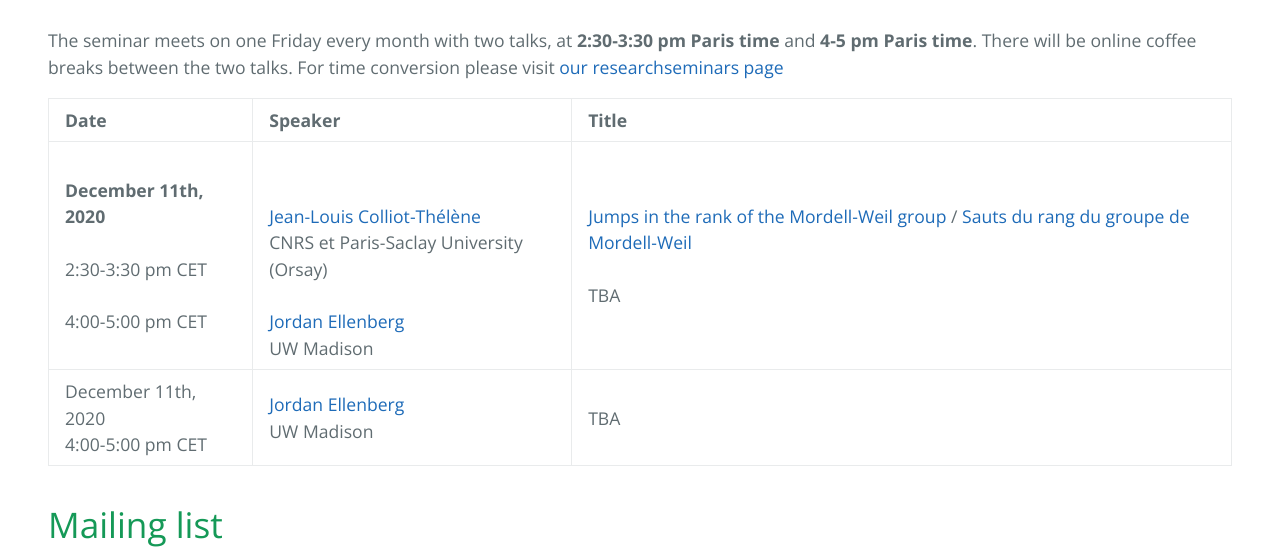
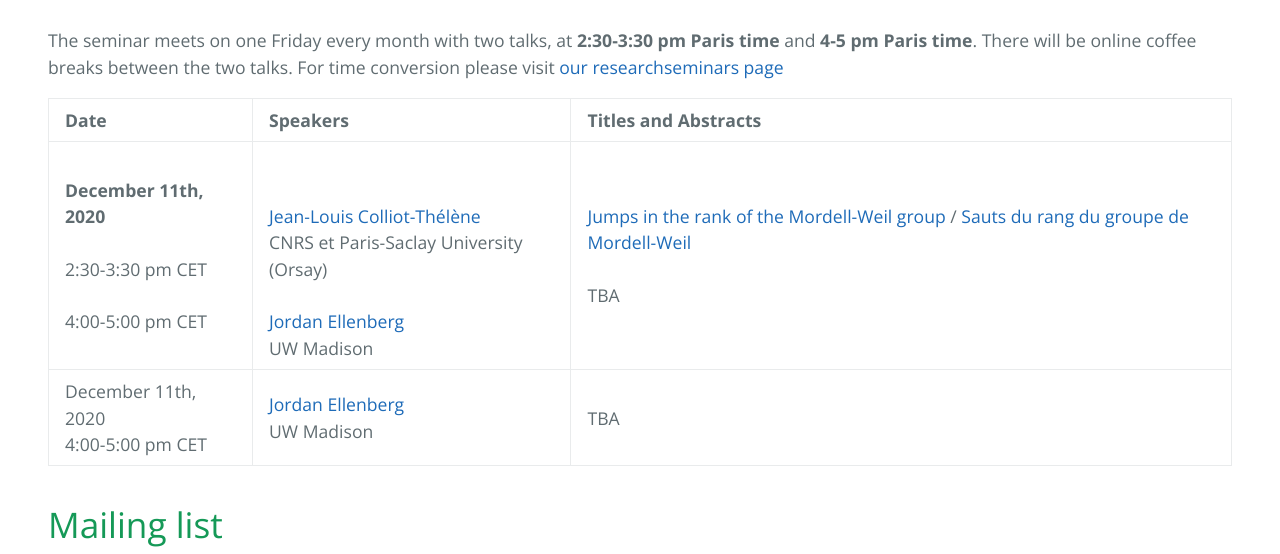
Before and after one commit to zoom-on-rational-points/zoom-on-rational-points.github.io, a Jekyll site: the page built from index.md, in a window 1280 px wide. Shown: the part 830-1384 px from the top of the page. Built offline with Jekyll 4.4.1, drawn with Linux system fonts in a browser that asks for light colours; our own code applies the rules of GitHub Pages for plain Markdown files.

Commit message:
Update index.md

```diff
--- a/index.md
+++ b/index.md
@@ -11,7 +11,7 @@
 The seminar meets on one Friday every month with two talks, at **2:30-3:30 pm  Paris time** and **4-5 pm Paris time**. There will be online coffee breaks between the two talks.  For time conversion please visit <a href="https://researchseminars.org/seminar/zorp_1729">our researchseminars page</a>
 
 
-| Date   | Speaker     | Title |
+| Date   | Speakers     | Titles and Abstracts |
 |:-------|:--------------|:------|
 | **December 11th, 2020** <br> <br> 2:30-3:30 pm CET <br> <br> 4:00-5:00 pm CET| <br> <br><a href="https://www.imo.universite-paris-saclay.fr/~colliot/">Jean-Louis Colliot-Thélène</a> <br> CNRS et Paris-Saclay University (Orsay) <br> <br> <a href="https://www.math.wisc.edu/~ellenber/"> Jordan Ellenberg </a> <br> UW Madison| <a href="https://zoom-on-rational-points.github.io/abstractCT">Jumps in the rank of the Mordell-Weil group</a> / <a href="https://zoom-on-rational-points.github.io/resumeCT">Sauts du rang du groupe de Mordell-Weil</a> <br> <br> TBA|
 | December 11th, 2020 <br> 4:00-5:00 pm CET|<a href="https://www.math.wisc.edu/~ellenber/"> Jordan Ellenberg </a> <br> UW Madison | TBA  |
```
